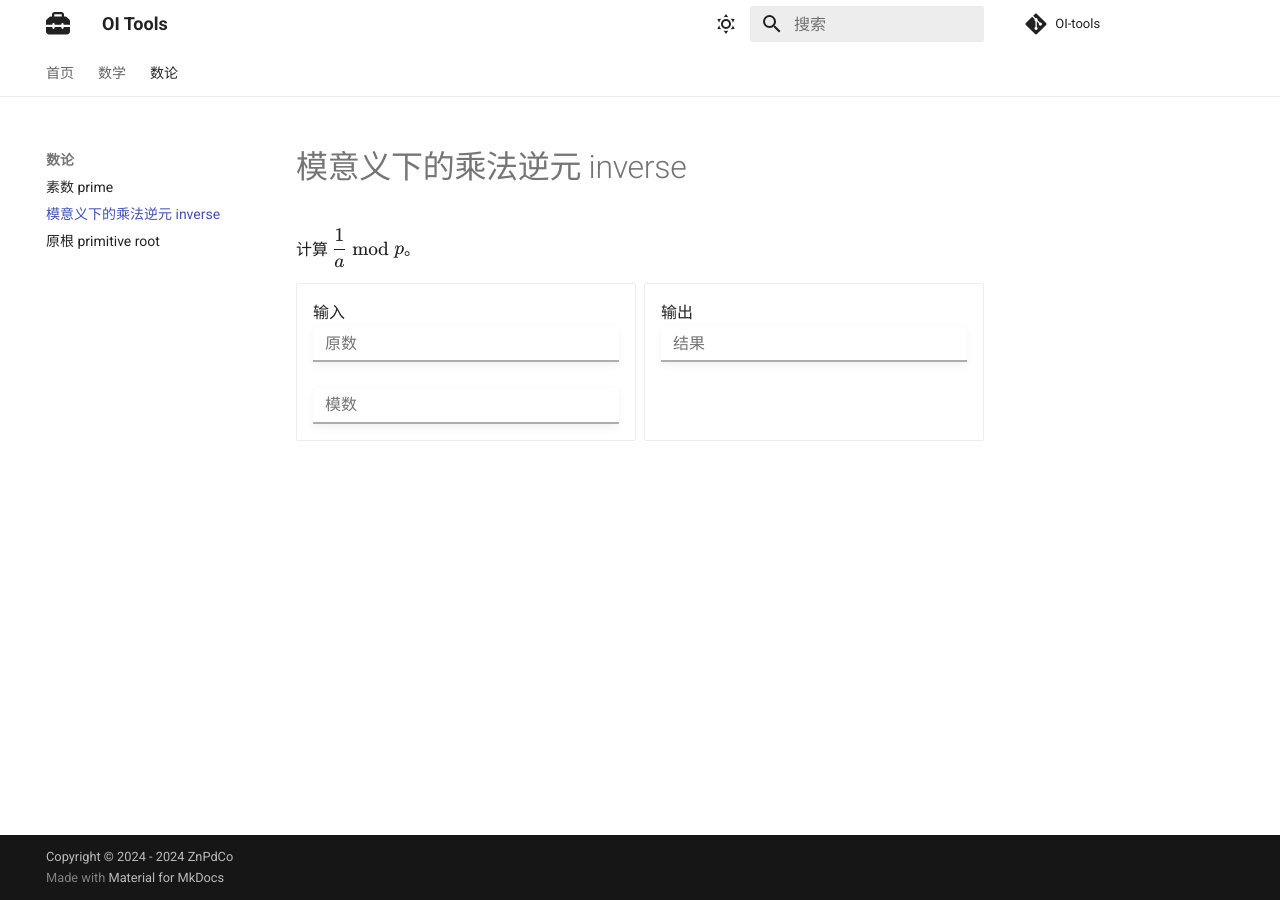
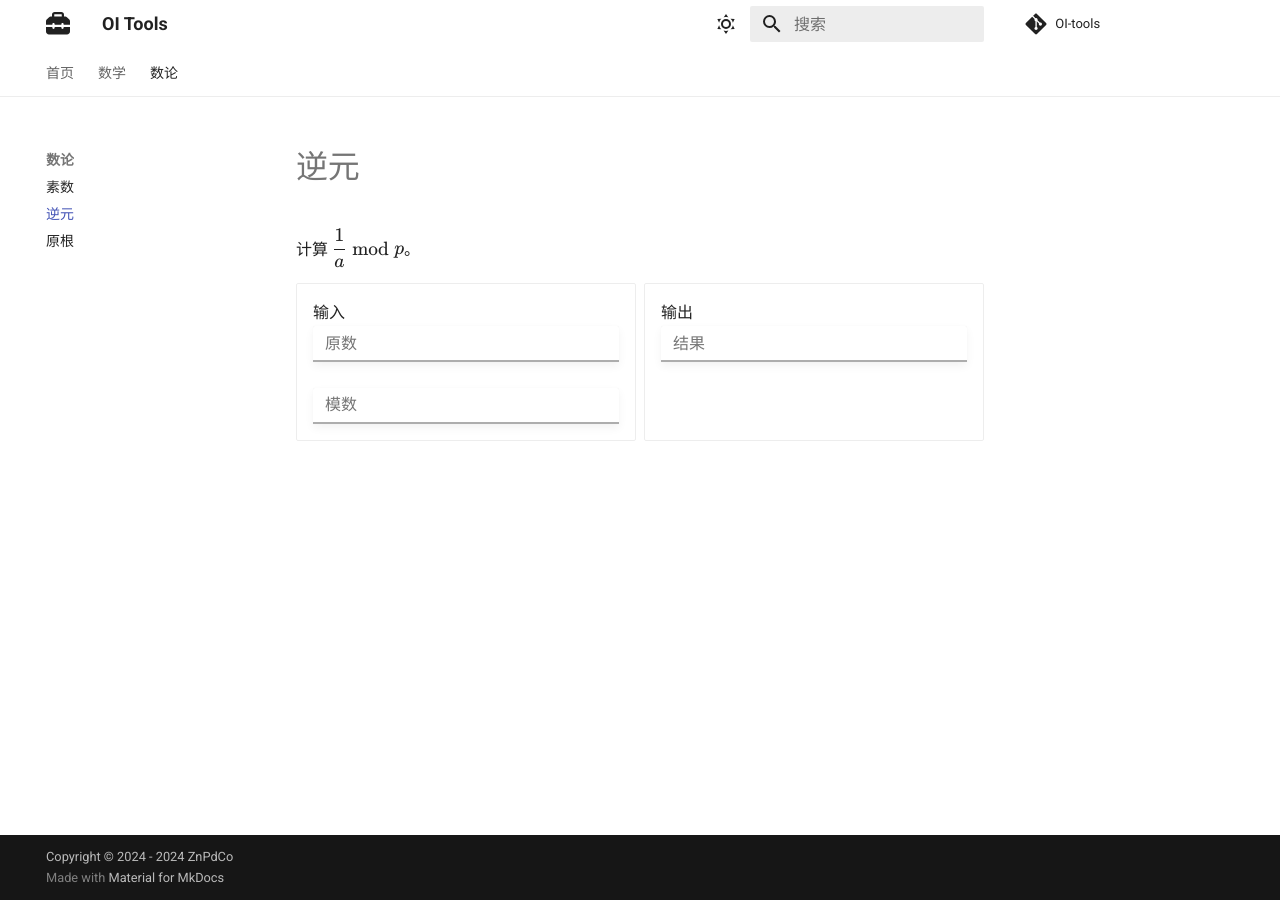
Before and after one commit to OI-tools/OI-tools, an MkDocs documentation site: the page built from docs/number-theory/inverse.md, in a window 1280 px wide. Built offline with MkDocs 1.6.1 and Material for MkDocs 9.7.7, drawn with Linux system fonts in a browser that asks for light colours; comment, search, counter and statistics services are not loaded.

Commit message:
feat(*): 修改部分名字

```diff
--- a/docs/number-theory/inverse.md
+++ b/docs/number-theory/inverse.md
@@ -1,4 +1,4 @@
-# 模意义下的乘法逆元 inverse
+# 逆元
 
 计算 $\dfrac{1}{a} \bmod p$。
 
--- a/mkdocs.yml
+++ b/mkdocs.yml
@@ -40,11 +40,11 @@ theme:
 nav:
   - 首页: index.md
   - 数学:
-      - Berlekamp Massey 算法 bm: math/berlekamp-massey.md
+      - Berlekamp–Massey(BM)算法: math/berlekamp-massey.md
   - 数论:
-      - 素数 prime: number-theory/prime.md
-      - 模意义下的乘法逆元 inverse: number-theory/inverse.md
-      - 原根 primitive root: number-theory/primitive-root.md
+      - 素数: number-theory/prime.md
+      - 逆元: number-theory/inverse.md
+      - 原根: number-theory/primitive-root.md
 
 plugins:
   - search:
```
Also changed, not shown: docs/math/berlekamp-massey.md (+1 -0 lines), docs/number-theory/primitive-root.md (+1 -1 lines).
